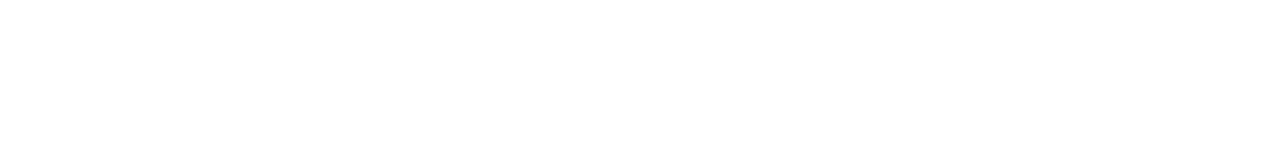
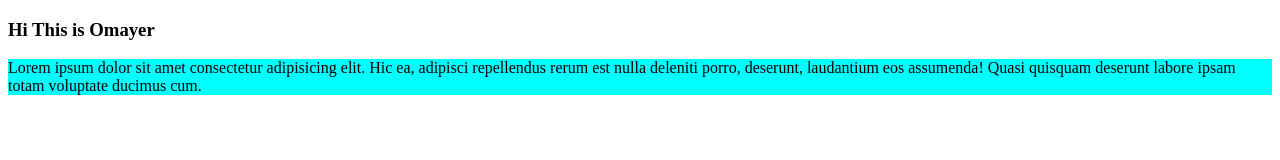
Before and after one commit to Omayer910/-my-first-github-ripo, a plain HTML site: page index.html in a window 1280 px wide. Drawn offline with Linux system fonts and the light colour scheme.

Commit message:
added the first blog

```diff
--- /dev/null
+++ b/blog.css
@@ -0,0 +1,3 @@
+p{
+    background-color: aqua;
+}
--- a/index.html
+++ b/index.html
@@ -4,8 +4,10 @@
     <meta charset="UTF-8">
     <meta name="viewport" content="width=device-width, initial-scale=1.0">
     <title>My First Ripo</title>
+    <link rel="stylesheet" href="/blog.css">
 </head>
 <body>
-
+    <h3>Hi This is Omayer</h3>
+    <p>Lorem ipsum dolor sit amet consectetur adipisicing elit. Hic ea, adipisci repellendus rerum est nulla deleniti porro, deserunt, laudantium eos assumenda! Quasi quisquam deserunt labore ipsam totam voluptate ducimus cum.</p>
 </body>
 </html>
```
